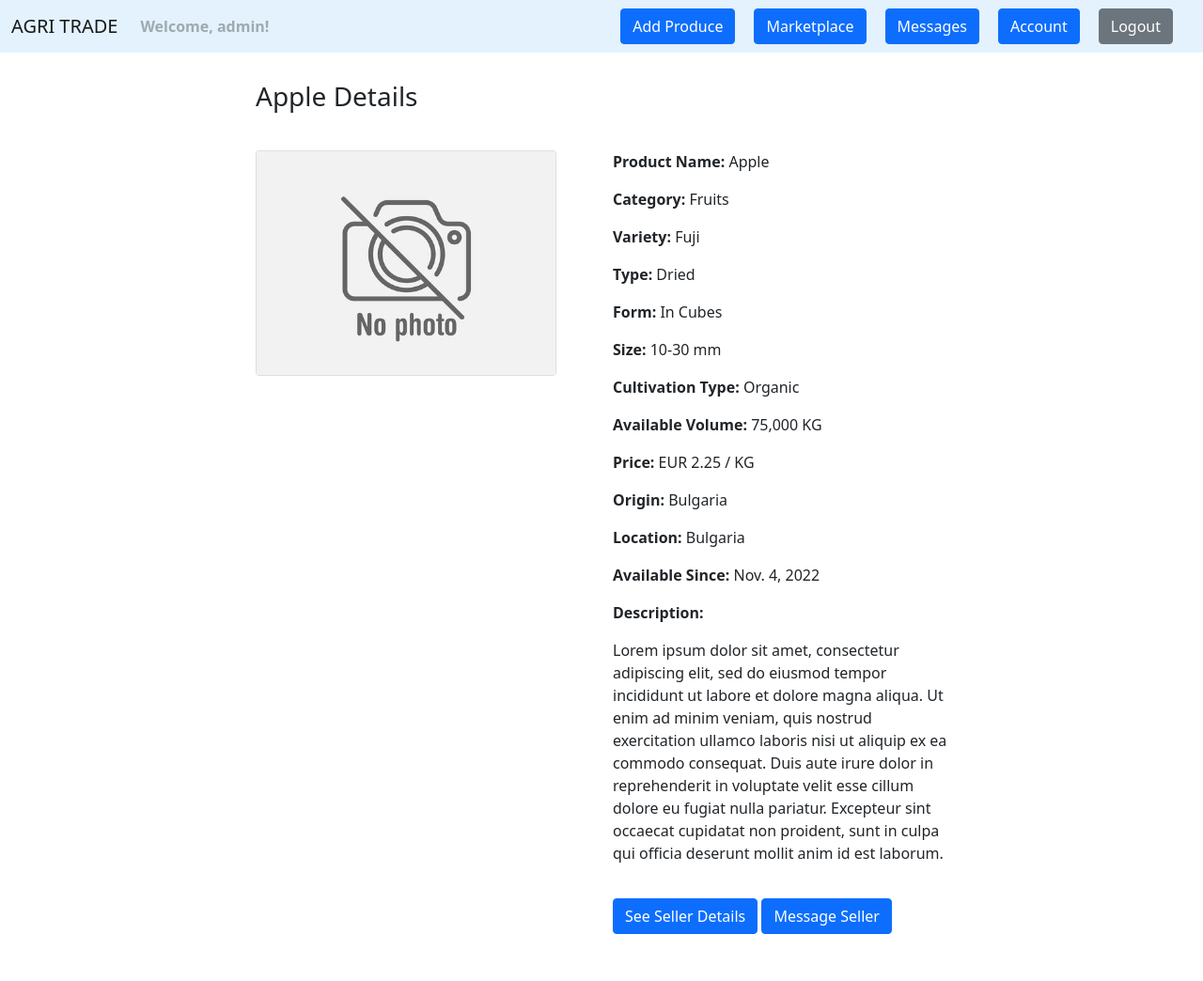
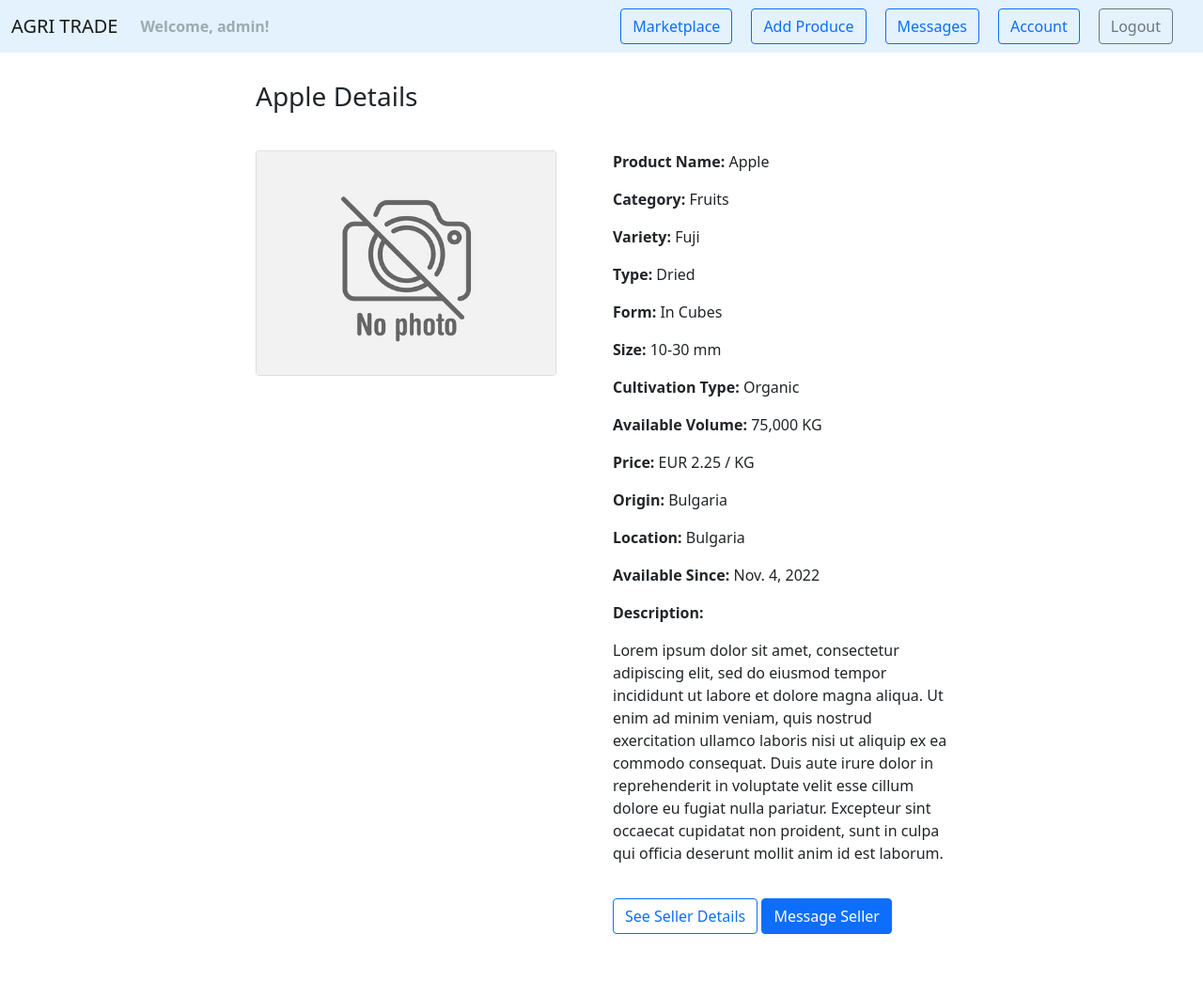
Before and after one commit to erinbedri/Agri_Trade---django-project, a Django app: page /marketplace/product-details/9 in a window 1280 px wide. Shown: the whole page at 94% size. Run offline with Django 4.2, Linux system fonts and the light colour scheme; a user stored in the database is signed in; data comes from the database, SQL or seed files in the repository.

Commit message:
Updated navigation links

```diff
--- a/agri_trade/marketplace/templates/marketplace/product_details.html
+++ b/agri_trade/marketplace/templates/marketplace/product_details.html
@@ -41,7 +41,7 @@
                         </div>
 
                         {% if request.user.is_authenticated and request.user != product.owner %}
-                            <button type="button" class="btn btn-primary" style="margin-top: 20px"
+                            <button type="button" class="btn btn-outline-primary" style="margin-top: 20px"
                                     data-bs-toggle="collapse" data-bs-target="#contactSeller">See Seller Details
                             </button>
                             <div id="contactSeller" class="collapse card card-body" style="margin-top: 20px">
--- a/agri_trade/web/templates/web/navigation.html
+++ b/agri_trade/web/templates/web/navigation.html
@@ -17,13 +17,13 @@
             <ul class="navbar-nav ms-auto">
                 {% if request.user.is_authenticated %}
                     <li class="nav-item" style="padding-right: 20px">
-                        <a class="btn btn-primary" href="{% url 'marketplace:add product' %}">Add Produce</a>
+                        <a class="btn btn-outline-primary" href="{% url 'marketplace:marketplace' %}">Marketplace</a>
                     </li>
                     <li class="nav-item" style="padding-right: 20px">
-                        <a class="btn btn-primary" href="{% url 'marketplace:marketplace' %}">Marketplace</a>
+                        <a class="btn btn-outline-primary" href="{% url 'marketplace:add product' %}">Add Produce</a>
                     </li>
                     <li class="nav-item" style="padding-right: 20px">
-                        <button type="button" class="btn btn-primary position-relative"
+                        <button type="button" class="btn btn-outline-primary position-relative"
                                 onclick="location.href = '{% url 'user_messages:messages' %}';">
                             Messages
                             {% if request.unread_messages_count > 0 %}
@@ -35,17 +35,17 @@
                         </button>
                     </li>
                     <li class="nav-item" style="padding-right: 20px">
-                        <a class="btn btn-primary" href="{% url 'accounts:account' %}">Account</a>
+                        <a class="btn btn-outline-primary" href="{% url 'accounts:account' %}">Account</a>
                     </li>
                     <li class="nav-item" style="padding-right: 20px">
-                        <a class="btn btn-secondary" href="{% url 'accounts:logout' %}">Logout</a>
+                        <a class="btn btn-outline-secondary" href="{% url 'accounts:logout' %}">Logout</a>
                     </li>
                 {% else %}
                     <li class="nav-item" style="padding-right: 20px">
-                        <a class="btn btn-primary" href="{% url 'accounts:login' %}">Login</a>
+                        <a class="btn btn-outline-primary" href="{% url 'accounts:login' %}">Login</a>
                     </li>
                     <li class="nav-item" style="padding-right: 20px">
-                        <a class="btn btn-primary" aria-current="page" href="{% url 'accounts:register' %}">Register</a>
+                        <a class="btn btn-outline-primary" aria-current="page" href="{% url 'accounts:register' %}">Register</a>
                     </li>
                 {% endif %}
             </ul>
```
